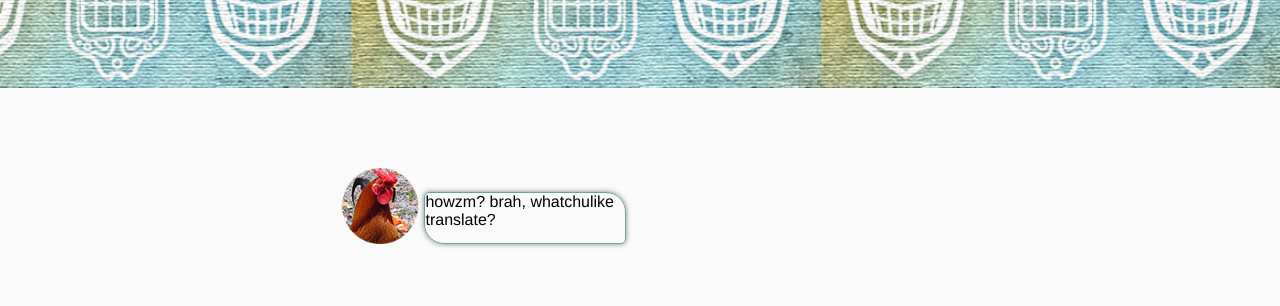
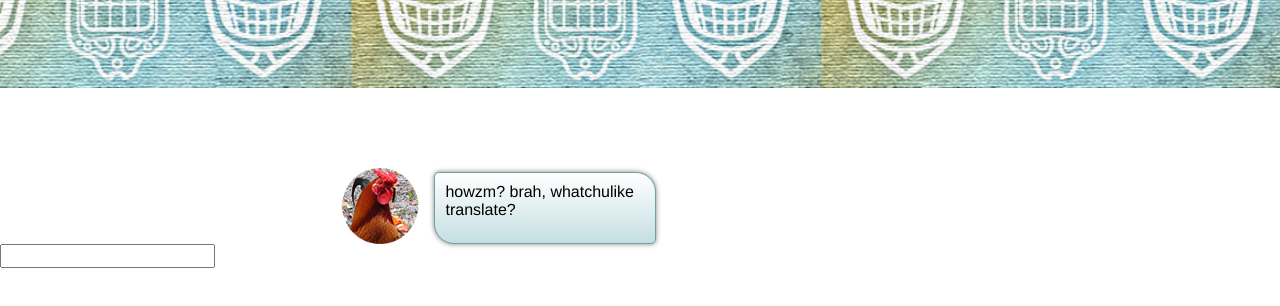
Before and after one commit to SamSamskies/howzm, a plain HTML site: page index.html in a window 1280 px wide. Shown: the part 112-418 px from the top of the page. Drawn offline with nearby package versions, Linux system fonts and the light colour scheme.

Commit message:
completed initial text message box and avatar

```diff
--- a/css/styles.css
+++ b/css/styles.css
@@ -1,6 +1,7 @@
 body {
-	/*background: url(../img/hawaiiocean01.jpg) center top no-repeat;*/
-	background: #FAFAFA;
+	/*background: #FAFAFA;*/
+	/*background: url(../img/hawaiiocean.jpg) center top no-repeat;*/
+	background-size: cover;
 	margin: 0 auto;
 	width: 100%;
 	font-family: 'Helvetica Neue', sans-serif;
@@ -38,10 +39,16 @@ h1 {
 	max-width: 200px;
 	min-height: 50px;
 	display: inline-block;
-
+	padding: 10px;
+	background-color: #c5dee2;
+	background-image: linear-gradient(white, #c5dee2);
 }
 .avatar {
 	width: 80px;
 	display: inline-block;
 	vertical-align: bottom;
+	padding-right: 10px;
 }
+.inputbox {
+	background:
+}
--- a/index.html
+++ b/index.html
@@ -18,11 +18,11 @@
 			</div>
 		</div>
 	</div>
-	<!-- <div class="bottom-textbox">
+	<div class="inputbox">
 		<form id="new">
 			<input id="newRequest">
 		<form>
-	</div> -->
+	</div>
 
 </body>
 <script src="http://ajax.googleapis.com/ajax/libs/jquery/2.0.1/jquery.min.js"></script>
```
Also changed, not shown: img/hawaiiocean.jpg.
